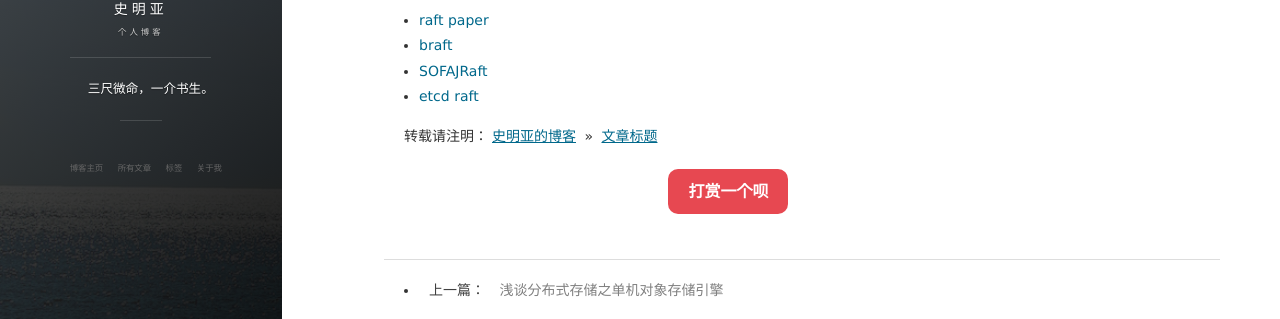
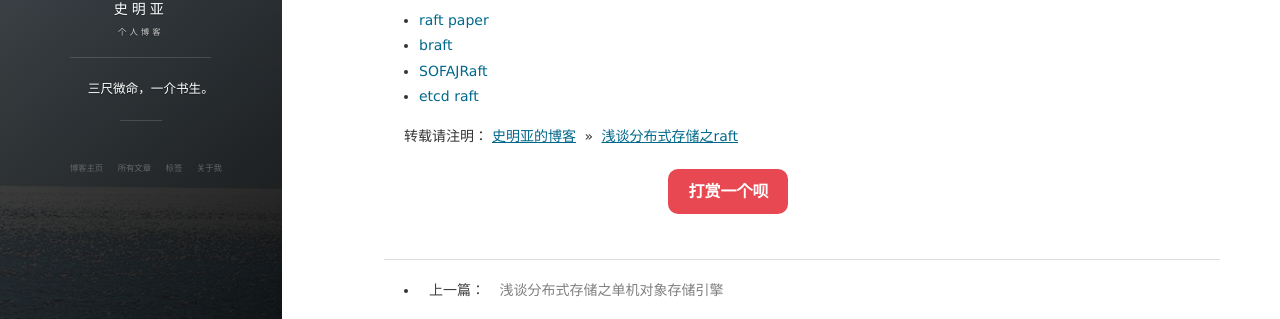
Before and after one commit to shimingyah/shimingyah.github.io, a Jekyll site: the page built from _posts/2020-03-15-浅谈分布式存储之raft.md, in a window 1280 px wide and 900 px high, scrolled down 9815 px. Shown: the part 427-746 px from the top of the window. Built offline with Jekyll 4.4.1, drawn with Linux system fonts in a browser that asks for light colours; nearby versions of some CDN libraries; comment, search, counter and statistics services are not loaded.

Commit message:
update blog: 浅谈分布式存储之raft

```diff
--- a/_posts/2020-03-15-浅谈分布式存储之raft.md
+++ b/_posts/2020-03-15-浅谈分布式存储之raft.md
@@ -339,4 +339,4 @@ Lease Read相比ReadIndex更近了一步，不仅省去了Log的磁盘开销，
 * [SOFAJRaft](https://juejin.im/post/5c88756a6fb9a049f9136c1a)
 * [etcd raft](https://github.com/etcd-io/etcd/tree/master/raft)
 
-转载请注明：[史明亚的博客](https://shimingyah.github.io) » [文章标题](文章链接)
+转载请注明：[史明亚的博客](https://shimingyah.github.io) » [浅谈分布式存储之raft](https://shimingyah.github.io/2020/03/%E6%B5%85%E8%B0%88%E5%88%86%E5%B8%83%E5%BC%8F%E5%AD%98%E5%82%A8%E4%B9%8Braft/)
```
